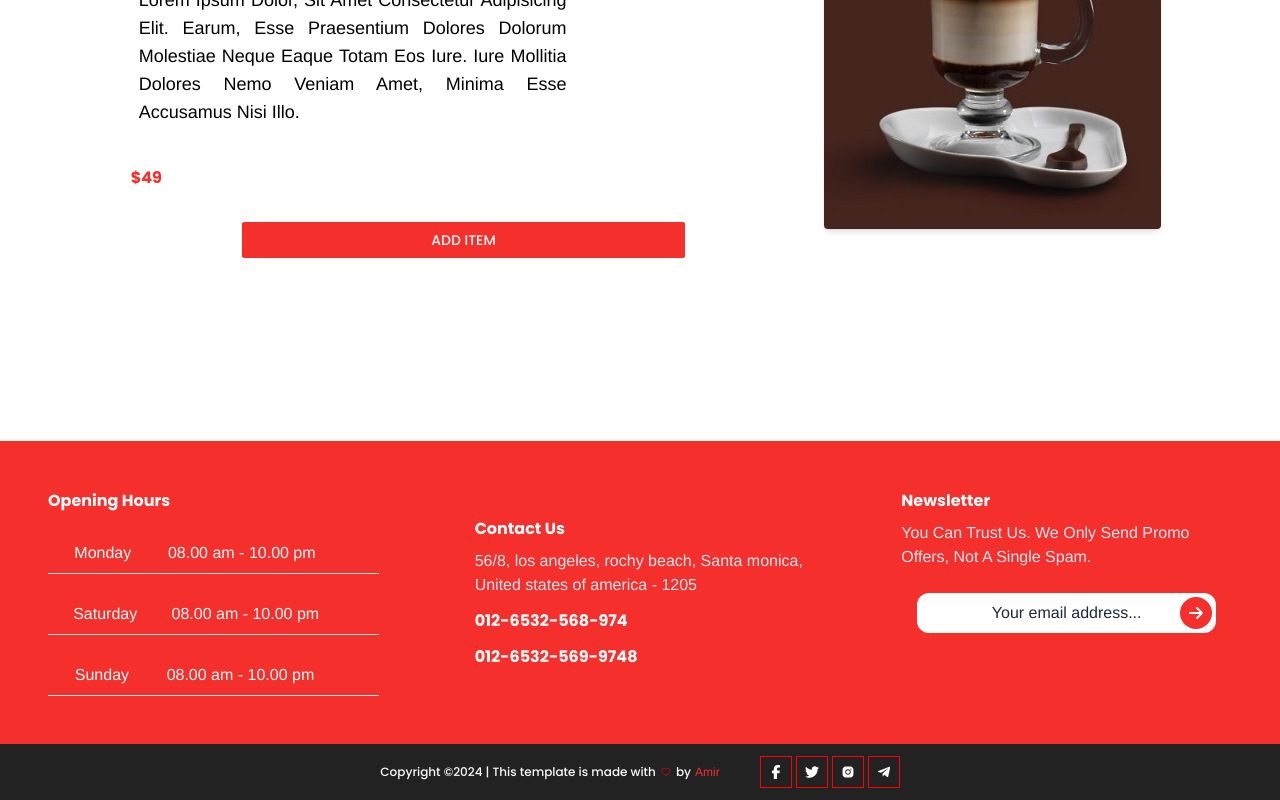
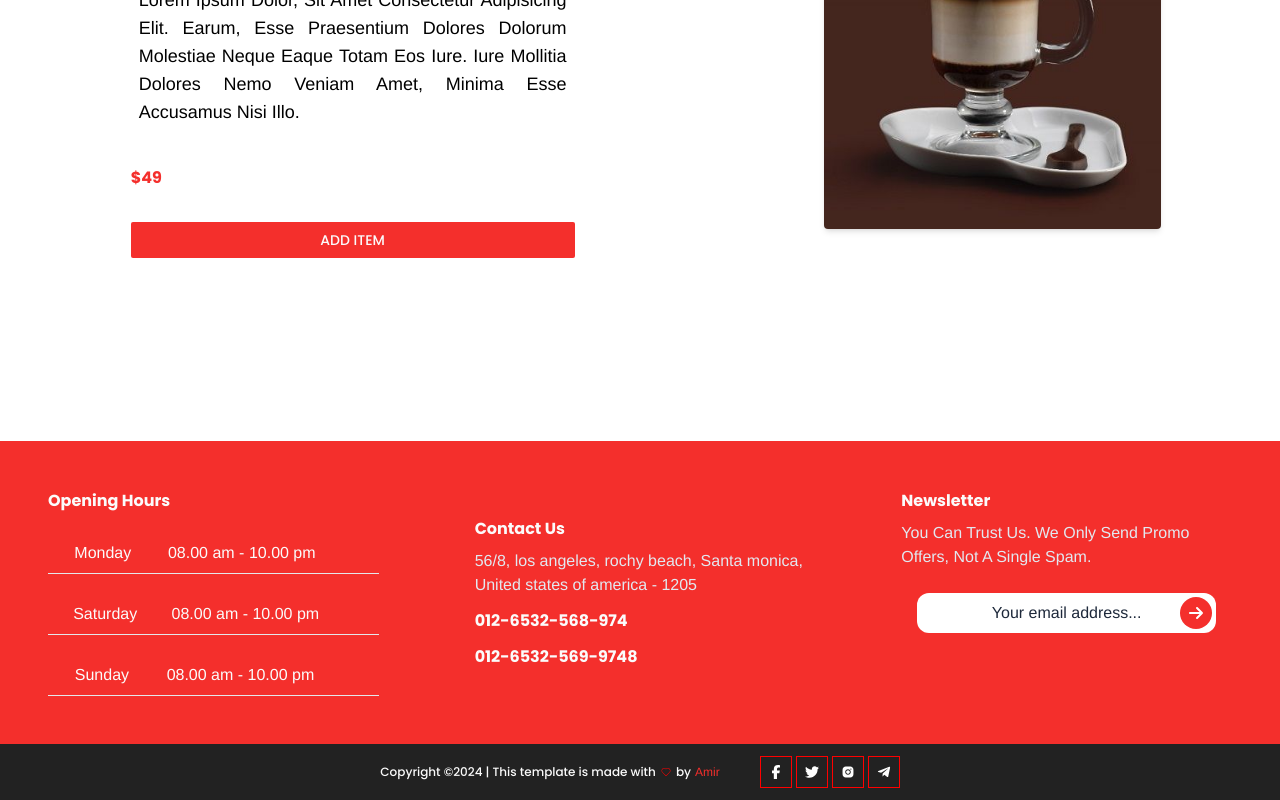
Before and after one commit to Code2Time/Marco-Restaurant, a React (Vite) app: page /orders/1 in a window 1280 px wide. Shown: the part 787-1587 px from the top of the page. Built offline with nearby package versions, Linux system fonts and the light colour scheme.

Commit message:
Update "Order" Page Ui

```diff
--- a/src/pages/Order.tsx
+++ b/src/pages/Order.tsx
@@ -57,7 +57,7 @@
               <h3 className="text-red1 text-center poppins-7 mt-4">
                 ${item.price}
               </h3>
-              <div className="w-2/3 mx-auto">
+              <div className="w-2/3">
                 <button
                   onClick={() => {
                     notify();
```
